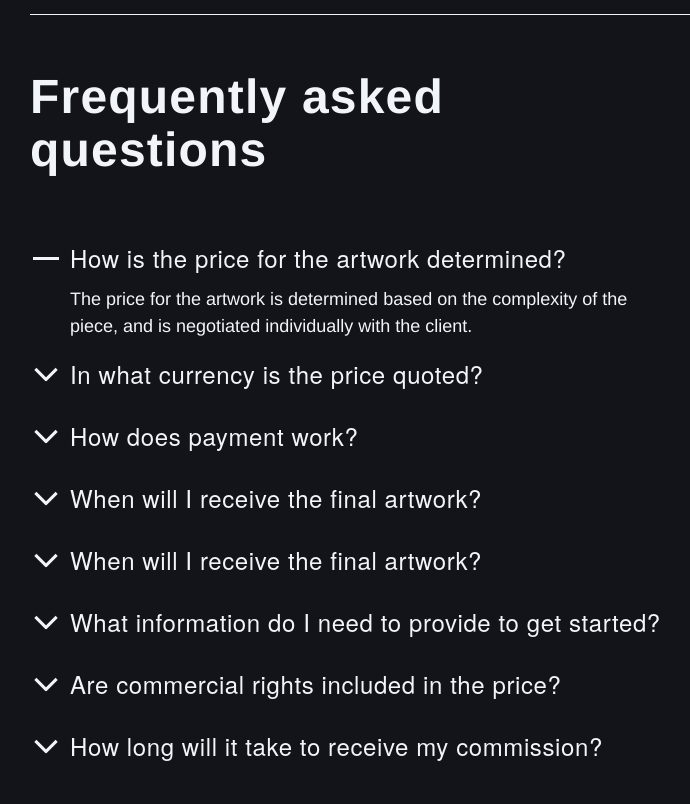
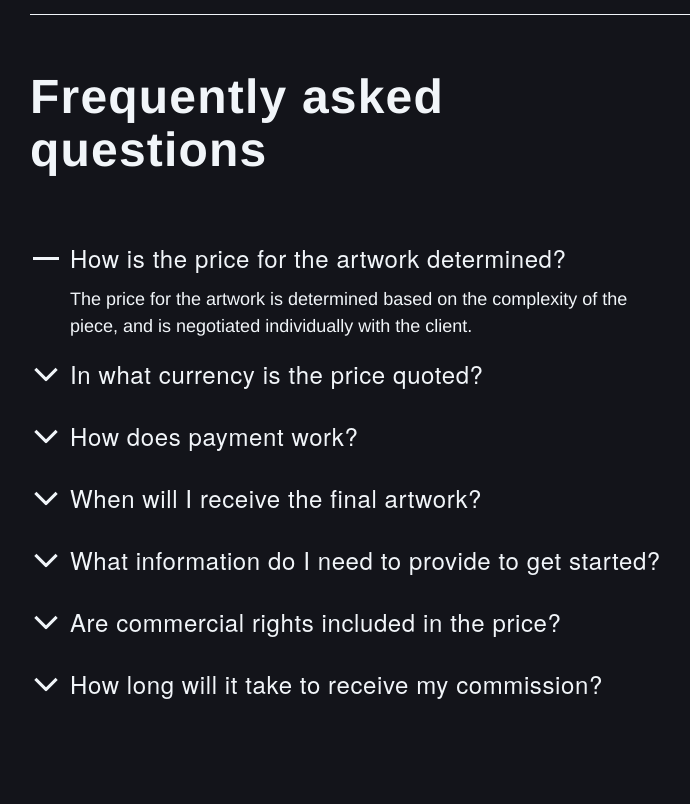
Before and after one commit to SamSaprykin/Vitkovska-Art, a Gatsby site: page /commissions-info in a window 1280 px wide. Shown: the part 1685-2489 px from the top of the page, without its empty margins (70-760 px from the left). Built offline with nearby package versions, Linux system fonts and the light colour scheme; Gatsby itself is replaced by a stand-in of ours; a web font is replaced by a local one.

Commit message:
remove usls faq

```diff
--- a/src/pages/commissions-info.js
+++ b/src/pages/commissions-info.js
@@ -30,23 +30,17 @@ const accordionItems = [
   },
   {
     id: 4,
-    title: "When will I receive the final artwork?",
-    answer:
-      "The final high quality artwork will be sent to the client after 100% payment has been received.",
-  },
-  {
-    id: 5,
     title: "What information do I need to provide to get started?",
     answer:
       "To get started, the client should provide a detailed description of their idea, along with any references that may be useful. If necessary, the client should also provide a contract or NDA.",
   },
   {
-    id: 6,
+    id: 5,
     title: "Are commercial rights included in the price?",
     answer: "Yes, commercial rights are included in the price.",
   },
   {
-    id: 7,
+    id: 6,
     title: "How long will it take to receive my commission?",
     answer: "Commission delivery typically takes between 4-7 days.",
   },
@@ -55,7 +49,7 @@ const accordionItems = [
 const Accordion = ({ details, expanded, setExpanded }) => {
   const isOpen = details.id === expanded;
   const [hovered, setHovered] = useState(false);
-  const [letsDiscuss, setLetsDiscuss] = useState(null);
+
   const { setCursorType } = useContext(CursorContext);
 
   const handleMouseEnter = () => {
```
